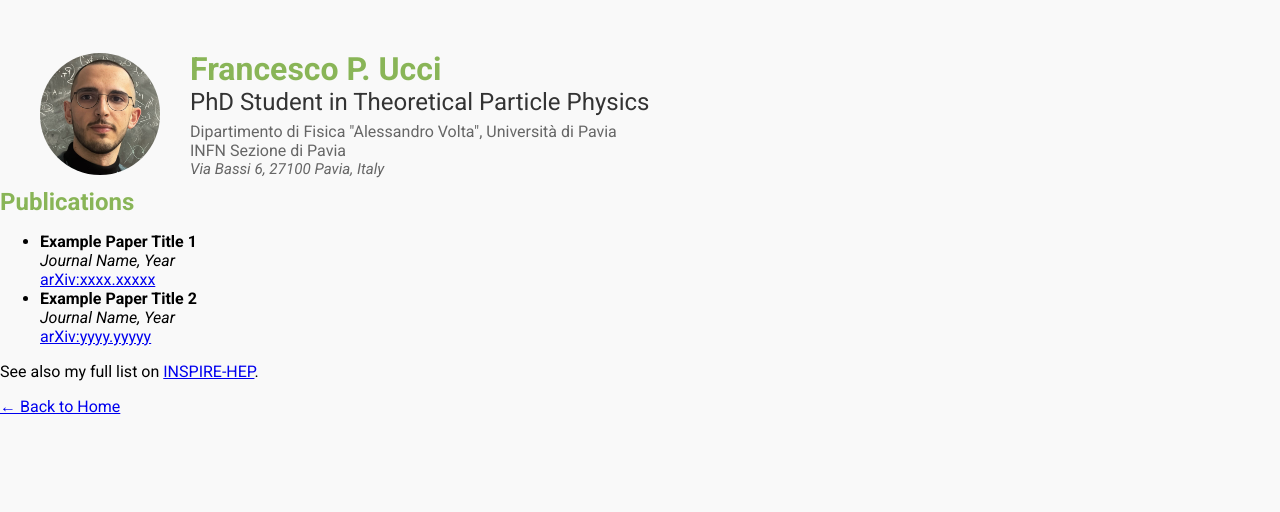
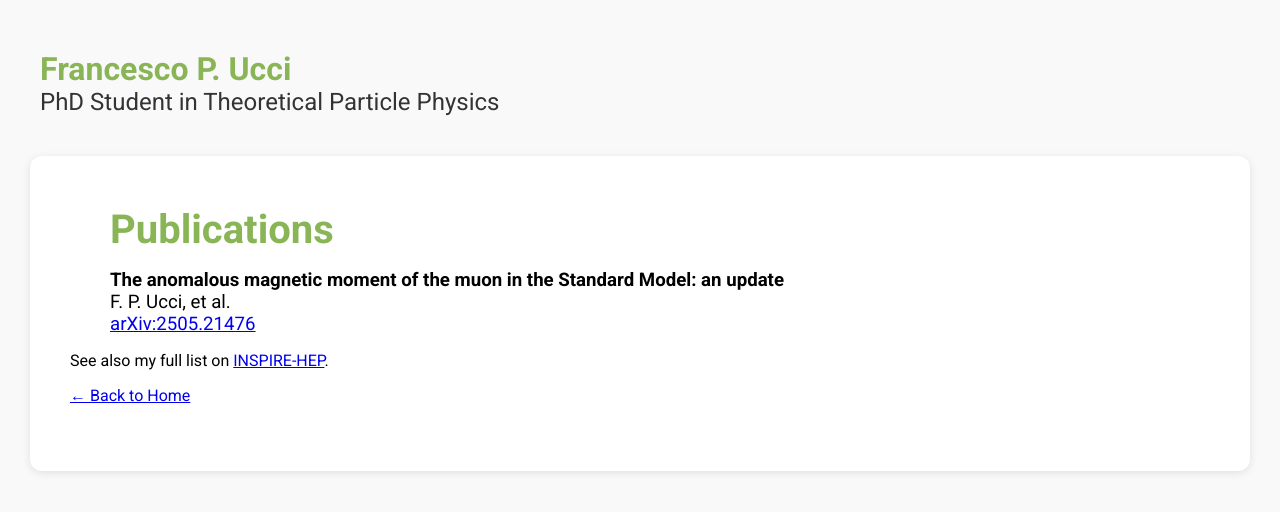
Before and after one commit to francescoucci/francescoucci.github.io, a Jekyll site: the page pubs.html, which Jekyll copies as it is, in a window 1280 px wide. Shown: the top 512 px of the page. Built offline with Jekyll 4.4.1, drawn with Linux system fonts in a browser that asks for light colours.

Commit message:
Changes to be committed: 	deleted:    publications.html 	modified:   pubs.html 	modified:   style.css

```diff
--- a/pubs.html
+++ b/pubs.html
@@ -11,15 +11,10 @@
 <body>
   <header>
     <div class="profile-header">
-      <img src="img/FPUpic.jpg" alt="Francesco P. Ucci" style="width:120px; border-radius: 60px;">
       <div>
         <h1>Francesco P. Ucci</h1>
         <h2>PhD Student in Theoretical Particle Physics</h2>
-        <div class="affiliations">
-          Dipartimento di Fisica "Alessandro Volta", Università di Pavia<br>
-          INFN Sezione di Pavia<br>
-          <em>Via Bassi 6, 27100 Pavia, Italy</em>
-        </div>
+
       </div>
     </div>
   </header>
@@ -28,16 +23,10 @@
     <h1>Publications</h1>
     <ul>
       <li>
-        <strong>Example Paper Title 1</strong><br>
-        <em>Journal Name, Year</em><br>
-        <a href="https://arxiv.org/abs/xxxx.xxxxx" target="_blank">arXiv:xxxx.xxxxx</a>
+        <strong>The anomalous magnetic moment of the muon in the Standard Model: an update</strong><br>
+        <div class="publication-list-authors">F. P. Ucci, et al.</div>
+        <a href="https://arxiv.org/pdf/2505.21476" target="_blank">arXiv:2505.21476</a>
       </li>
-      <li>
-        <strong>Example Paper Title 2</strong><br>
-        <em>Journal Name, Year</em><br>
-        <a href="https://arxiv.org/abs/yyyy.yyyyy" target="_blank">arXiv:yyyy.yyyyy</a>
-      </li>
-      <!-- Add more publications here -->
     </ul>
     <p>
       See also my full list on
--- a/style.css
+++ b/style.css
@@ -75,10 +75,27 @@ body {
       transition: box-shadow 0.2s;
     }
     .panel-link .panel:hover {
-      box-shadow: 0 4px 16px rgba(137, 181, 87, 0.15);
+      box-shadow: 0 6px 16px rgba(137, 181, 87, 0.409);
+    }
+    .publication-list{
+      padding:50px 40px;
+      margin: 30px;
+      background-color: white;
+      border-radius: 12px;
+      box-shadow: 0 2px 8px rgba(0, 0, 0, 0.1);
     }
     .publication-list  h1{
       color: #89b557;
-      font-size: 1.5em;
+      font-size: 30pt;
+      padding: 0px 40px;
       margin-bottom: 10px;
     }
+    .publication-list ul {
+      list-style: none;
+      padding: 0px 40px;
+      margin-bottom: 10px;
+    }
+    .publication-list li {
+      font-size: 14pt;
+    }
+    .publication-list
```
Also changed, not shown: publications.html (deleted, +0 -16 lines).
